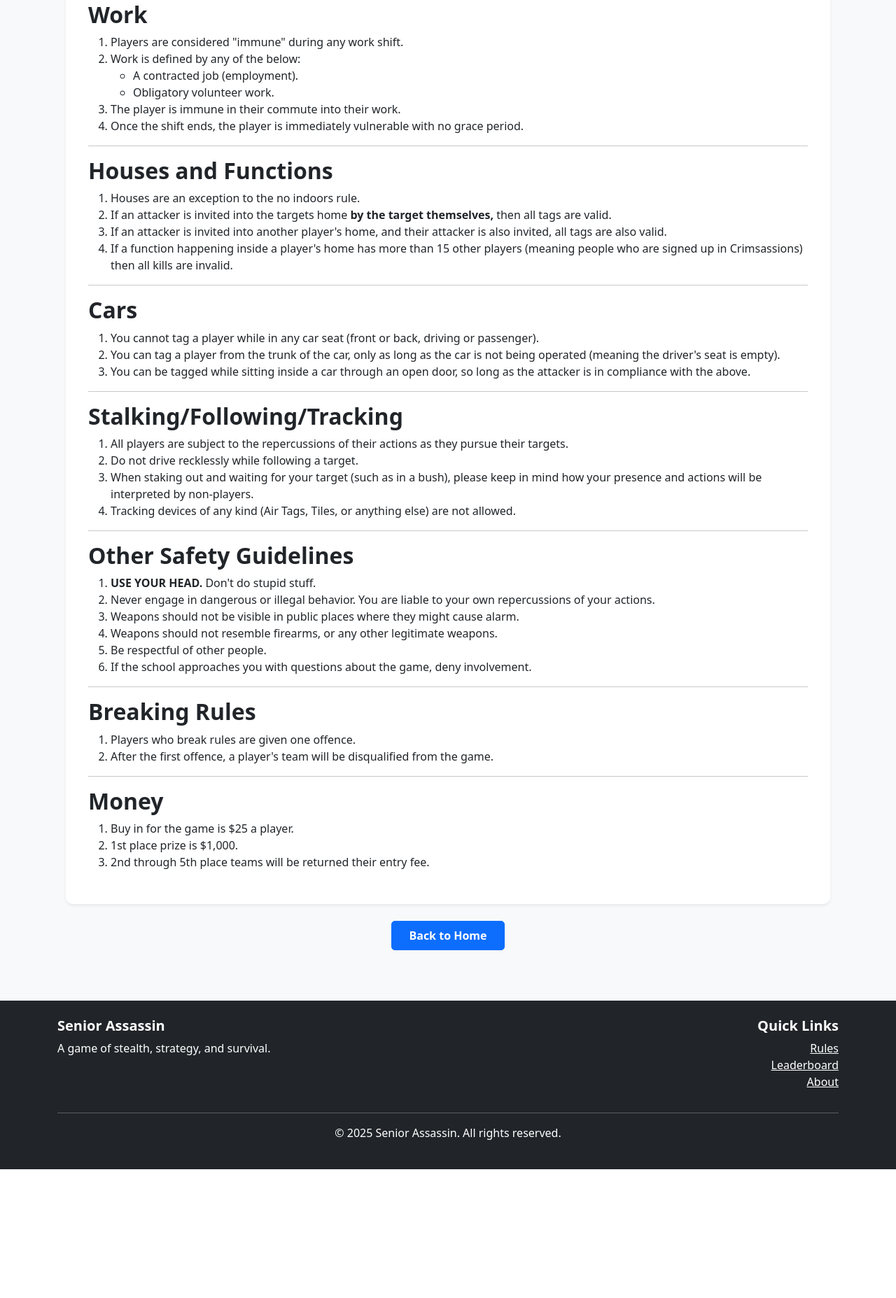
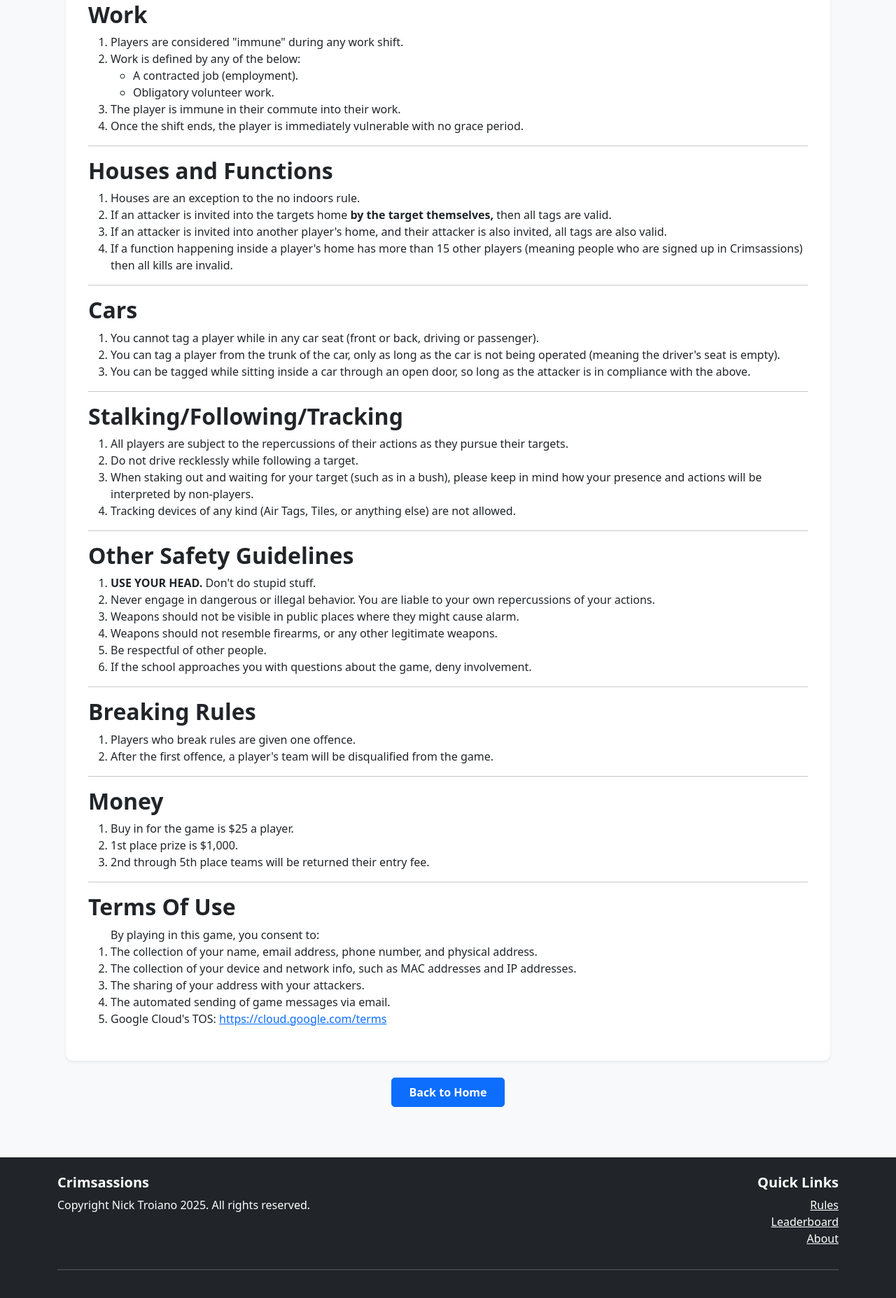
Before and after one commit to CT-42210/srassassins, a Flask app: page /rules in a window 1280 px wide. Shown: the part 1678-3533 px from the top of the page at 70% size. Before the commit the page ends 3349 px from the top, so only its background shows below. Run offline with Flask 3, Linux system fonts and the light colour scheme; some libraries are stand-ins or nearby versions.

Commit message:
some more rules, also added crimsassions to everything

```diff
--- a/app/templates/about.html
+++ b/app/templates/about.html
@@ -1,6 +1,6 @@
 {% extends 'base.html' %}
 
-{% block title %}Senior Assassin - About & Help{% endblock %}
+{% block title %}Crimsassions - About & Help{% endblock %}
 
 {% block content %}
 <div class="container">
--- a/app/templates/admin/dashboard.html
+++ b/app/templates/admin/dashboard.html
@@ -1,6 +1,6 @@
 {% extends 'base.html' %}
 
-{% block title %}Senior Assassin - Admin Dashboard{% endblock %}
+{% block title %}Crimsassions - Admin Dashboard{% endblock %}
 
 {% block styles %}
 <style>
--- a/app/templates/admin/login.html
+++ b/app/templates/admin/login.html
@@ -1,6 +1,6 @@
 {% extends 'base.html' %}
 
-{% block title %}Senior Assassin - Admin Login{% endblock %}
+{% block title %}Crimsassions - Admin Login{% endblock %}
 
 {% block content %}
 <div class="container">
--- a/app/templates/admin/sql-results.html
+++ b/app/templates/admin/sql-results.html
@@ -1,6 +1,6 @@
 {% extends 'base.html' %}
 
-{% block title %}Senior Assassin - SQL Query Results{% endblock %}
+{% block title %}Crimsassions - SQL Query Results{% endblock %}
 
 {% block content %}
 <div class="container">
--- a/app/templates/auth/login.html
+++ b/app/templates/auth/login.html
@@ -1,6 +1,6 @@
 {% extends 'base.html' %}
 
-{% block title %}Senior Assassin - Login{% endblock %}
+{% block title %}Crimsassions - Login{% endblock %}
 
 {% block content %}
 <div class="container">
--- a/app/templates/base.html
+++ b/app/templates/base.html
@@ -3,7 +3,7 @@
 <head>
     <meta charset="UTF-8">
     <meta name="viewport" content="width=device-width, initial-scale=1.0">
-    <title>{% block title %}Senior Assassin{% endblock %}</title>
+    <title>{% block title %}Crimsassions{% endblock %}</title>
 
     <!-- Favicon -->
     <link rel="icon" href="{{ url_for('static', filename='favicon.ico') }}" type="image/x-icon">
@@ -25,7 +25,7 @@
         <div class="container">
             <a class="navbar-brand" href="{{ url_for('main.index') }}">
                 <img src="{{ url_for('static', filename='favicon.ico') }}" alt="Favicon" style="width: 24px; height: 24px; margin-right: 8px;">
-                Senior Assassin
+                Crimsassions
             </a>
             <button class="navbar-toggler" type="button" data-bs-toggle="collapse" data-bs-target="#navbarNav" aria-controls="navbarNav" aria-expanded="false" aria-label="Toggle navigation">
                 <span class="navbar-toggler-icon"></span>
@@ -94,8 +94,8 @@
         <div class="container">
             <div class="row">
                 <div class="col-md-6">
-                    <h5>Senior Assassin</h5>
-                    <p>A game of stealth, strategy, and survival.</p>
+                    <h5>Crimsassions</h5>
+                    <p>Copyright Nick Troiano 2025. All rights reserved.</p>
                 </div>
                 <div class="col-md-6 text-md-end">
                     <h5>Quick Links</h5>
@@ -107,9 +107,6 @@
                 </div>
             </div>
             <hr>
-            <div class="text-center">
-                <p>&copy; {{ now.year }} Senior Assassin. All rights reserved.</p>
-            </div>
         </div>
     </footer>
 
--- a/app/templates/game/home.html
+++ b/app/templates/game/home.html
@@ -1,11 +1,11 @@
 {% extends 'base.html' %}
 
-{% block title %}Senior Assassin - Game Dashboard{% endblock %}
+{% block title %}Crimsassions - Game Dashboard{% endblock %}
 
 {% block content %}
 <div class="row mb-4">
     <div class="col-md-12">
-        <h1 class="display-5">Game Dashboard</h1>
+        <h1 class="display-5">Dashboard</h1>
         <p class="lead">Welcome, {{ current_user.name }}!</p>
     </div>
 </div>
--- a/app/templates/game/submit_kill.html
+++ b/app/templates/game/submit_kill.html
@@ -1,6 +1,6 @@
 {% extends 'base.html' %}
 
-{% block title %}Senior Assassin - Submit Kill{% endblock %}
+{% block title %}Crimsassions - Submit Kill{% endblock %}
 
 {% block content %}
 <div class="container">
--- a/app/templates/game/view_video.html
+++ b/app/templates/game/view_video.html
@@ -1,6 +1,6 @@
 {% extends 'base.html' %}
 
-{% block title %}Senior Assassin - View Kill Video{% endblock %}
+{% block title %}Crimsassions - View Kill Video{% endblock %}
 
 {% block content %}
 <div class="container">
--- a/app/templates/game/voting.html
+++ b/app/templates/game/voting.html
@@ -1,6 +1,6 @@
 {% extends 'base.html' %}
 
-{% block title %}Senior Assassin - Kill Confirmations{% endblock %}
+{% block title %}Crimsassions - Kill Confirmations{% endblock %}
 
 {% block content %}
 <div class="container">
--- a/app/templates/index.html
+++ b/app/templates/index.html
@@ -1,11 +1,11 @@
 {% extends 'base.html' %}
 
-{% block title %}Senior Assassin - Home{% endblock %}
+{% block title %}Crimsassions - Home{% endblock %}
 
 {% block content %}
 <div class="row">
     <div class="col-md-12 text-center mb-4">
-        <h1 class="display-4">Senior Assassin</h1>
+        <h1 class="display-4">Crimsassions</h1>
     </div>
 </div>
 
--- a/app/templates/leaderboard.html
+++ b/app/templates/leaderboard.html
@@ -1,6 +1,6 @@
 {% extends 'base.html' %}
 
-{% block title %}Senior Assassin - Leaderboard{% endblock %}
+{% block title %}Crimsassions - Leaderboard{% endblock %}
 
 {% block content %}
 <div class="container">
--- a/app/templates/rules.html
+++ b/app/templates/rules.html
@@ -1,12 +1,12 @@
 {% extends 'base.html' %}
 
-{% block title %}Senior Assassin - Rules{% endblock %}
+{% block title %}Crimsassions - Rules{% endblock %}
 
 {% block content %}
 <div class="container">
     <div class="row">
         <div class="col-md-12">
-            <h1 class="display-4 mb-4">Official Rules</h1>
+            <h1 class="display-4 mb-4">Rules</h1>
 
             <div class="card">
                 <div class="card-body">
@@ -159,6 +159,18 @@
                         <li>1st place prize is $1,000.</li>
                         <Li>2nd through 5th place teams will be returned their entry fee.</Li>
                     </ol>
+
+                    <hr>
+
+                    <h2>Terms Of Use</h2>
+                    <ol>
+                        By playing in this game, you consent to:
+                        <li>The collection of your name, email address, phone number, and physical address.</li>
+                        <li>The collection of your device and network info, such as MAC addresses and IP addresses.</li>
+                        <li>The sharing of your address with your attackers.</li>
+                        <Li>The automated sending of game messages via email.</Li>
+                        <li>Google Cloud's TOS: <a href="https://cloud.google.com/terms">https://cloud.google.com/terms</a></li>
+                    </ol>
                 </div>
             </div>
 
--- a/app/templates/signup/step1.html
+++ b/app/templates/signup/step1.html
@@ -1,12 +1,12 @@
 {% extends 'base.html' %}
 
-{% block title %}Senior Assassin - Sign Up (Step 1){% endblock %}
+{% block title %}Crimsassions - Sign Up (Step 1){% endblock %}
 
 {% block content %}
 <div class="container">
     <div class="row justify-content-center">
         <div class="col-md-8">
-            <h1 class="text-center mb-4">Sign Up for Senior Assassin</h1>
+            <h1 class="text-center mb-4">Sign Up for Crimsassions</h1>
 
             <!-- Signup Progress Indicator -->
             <div class="signup-progress">
--- a/app/templates/signup/step2.html
+++ b/app/templates/signup/step2.html
@@ -1,12 +1,12 @@
 {% extends 'base.html' %}
 
-{% block title %}Senior Assassin - Sign Up (Step 2){% endblock %}
+{% block title %}Crimsassions - Sign Up (Step 2){% endblock %}
 
 {% block content %}
 <div class="container">
     <div class="row justify-content-center">
         <div class="col-md-8">
-            <h1 class="text-center mb-4">Sign Up for Senior Assassin</h1>
+            <h1 class="text-center mb-4">Sign Up for Crimsassions</h1>
 
             <!-- Signup Progress Indicator -->
             <div class="signup-progress">
--- a/app/templates/signup/step3.html
+++ b/app/templates/signup/step3.html
@@ -1,12 +1,12 @@
 {% extends 'base.html' %}
 
-{% block title %}Senior Assassin - Sign Up (Step 3){% endblock %}
+{% block title %}Crimsassions - Sign Up (Step 3){% endblock %}
 
 {% block content %}
 <div class="container">
     <div class="row justify-content-center">
         <div class="col-md-8">
-            <h1 class="text-center mb-4">Sign Up for Senior Assassin</h1>
+            <h1 class="text-center mb-4">Sign Up for Crimsassions</h1>
 
             <!-- Signup Progress Indicator -->
             <div class="signup-progress">
--- a/app/templates/signup/step4.html
+++ b/app/templates/signup/step4.html
@@ -1,12 +1,12 @@
 {% extends 'base.html' %}
 
-{% block title %}Senior Assassin - Sign Up (Step 4){% endblock %}
+{% block title %}Crimsassions - Sign Up (Step 4){% endblock %}
 
 {% block content %}
 <div class="container">
     <div class="row justify-content-center">
         <div class="col-md-8">
-            <h1 class="text-center mb-4">Sign Up for Senior Assassin</h1>
+            <h1 class="text-center mb-4">Sign Up for Crimsassions</h1>
 
             <!-- Signup Progress Indicator -->
             <div class="signup-progress">
--- a/app/templates/signup/step5.html
+++ b/app/templates/signup/step5.html
@@ -1,12 +1,12 @@
 {% extends 'base.html' %}
 
-{% block title %}Senior Assassin - Sign Up (Step 5){% endblock %}
+{% block title %}Crimsassions - Sign Up (Step 5){% endblock %}
 
 {% block content %}
 <div class="container">
     <div class="row justify-content-center">
         <div class="col-md-8">
-            <h1 class="text-center mb-4">Sign Up for Senior Assassin</h1>
+            <h1 class="text-center mb-4">Sign Up for Crimsassions</h1>
 
             <!-- Signup Progress Indicator -->
             <div class="signup-progress">
```
Also changed, not shown: app/templates/email/team_approval_notification.html (+3 -17 lines), app/templates/email/team_signup_notification.html (+8 -8 lines).
